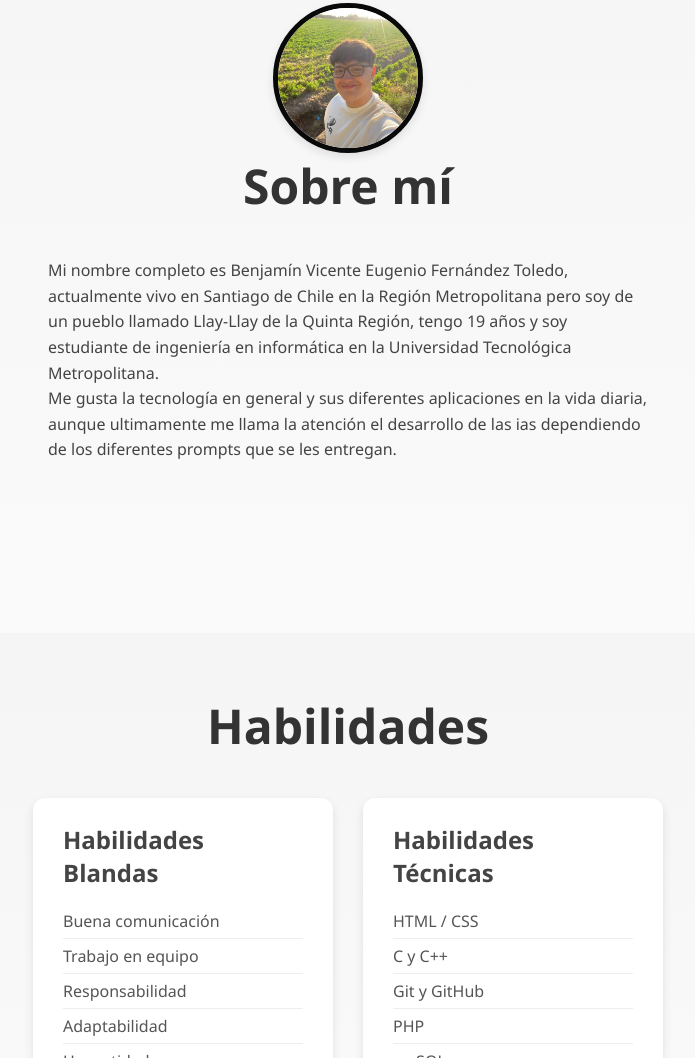
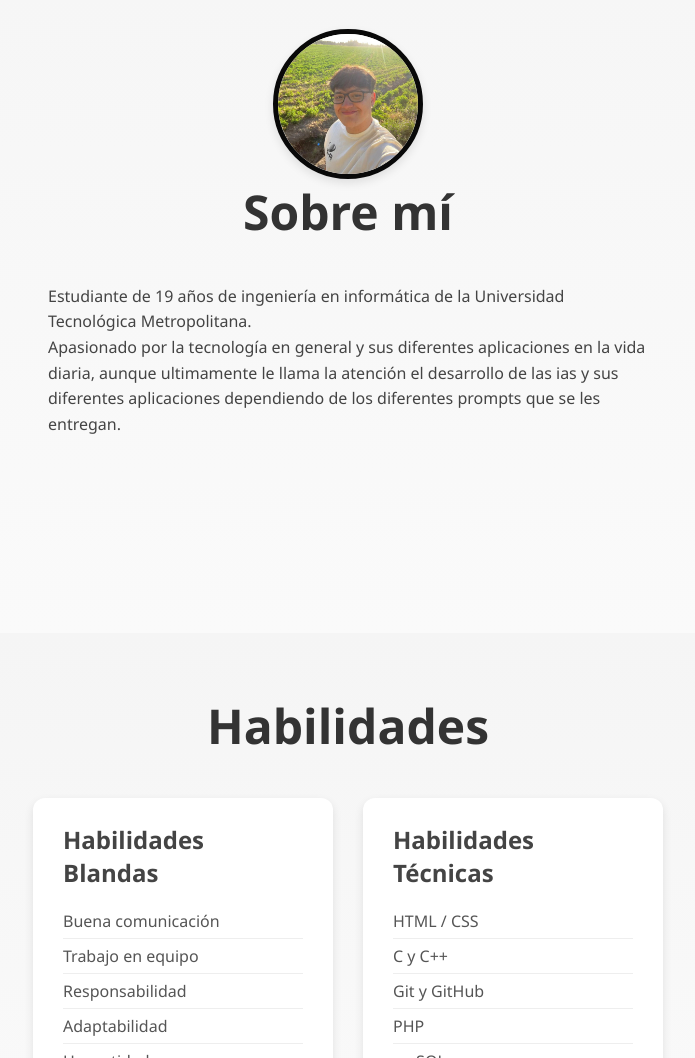
Before and after one commit to bnjmnnnn/CV-WEB, a plain HTML site: page index.html in a window 1280 px wide. Shown: the part 967-2025 px from the top of the page, without its empty margins (292-987 px from the left). Drawn offline with Linux system fonts and the light colour scheme.

Commit message:
Update index.html

```diff
--- a/index.html
+++ b/index.html
@@ -34,8 +34,8 @@
                 </div>
                 <div class="texto">
                     <h2>Sobre mí</h2>
-                    <p>Mi nombre completo es Benjamín Vicente Eugenio Fernández Toledo, actualmente vivo en Santiago de Chile en la Región Metropolitana pero soy de un pueblo llamado Llay-Llay de la Quinta Región, tengo 19 años y soy estudiante de ingeniería en informática en la Universidad Tecnológica Metropolitana.</p>
-                    <p>Me gusta la tecnología en general y sus diferentes aplicaciones en la vida diaria, aunque ultimamente me llama la atención el desarrollo de las ias dependiendo de los diferentes prompts que se les entregan.</p>
+                    <p>Estudiante de 19 años de ingeniería en informática de la Universidad Tecnológica Metropolitana.</p>
+                    <p>Apasionado por la tecnología en general y sus diferentes aplicaciones en la vida diaria, aunque ultimamente le llama la atención el desarrollo de las ias y sus diferentes aplicaciones dependiendo de los diferentes prompts que se les entregan.</p>
                 </div>
             </section>
             <!-- Habilidades -->
```
